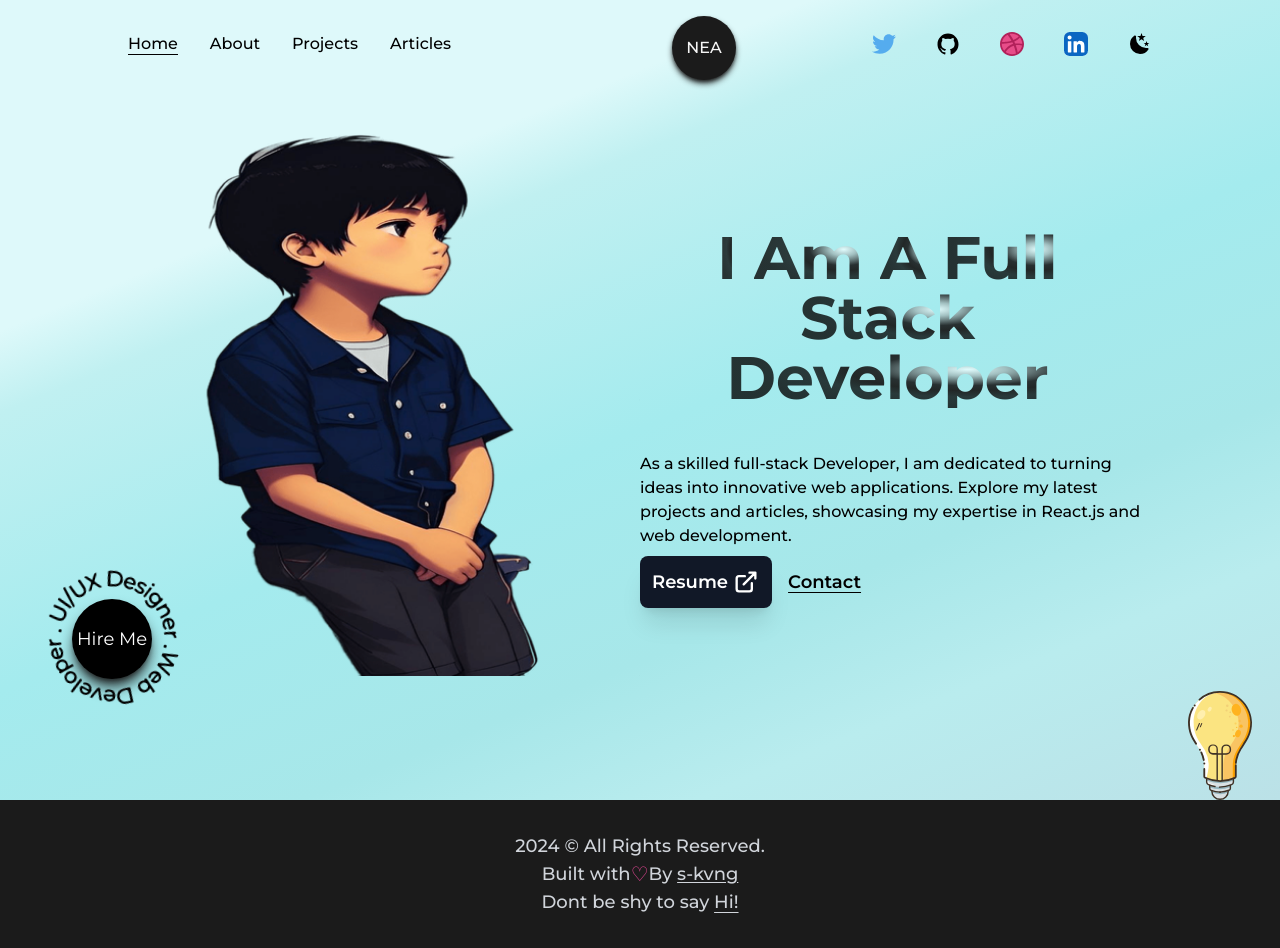
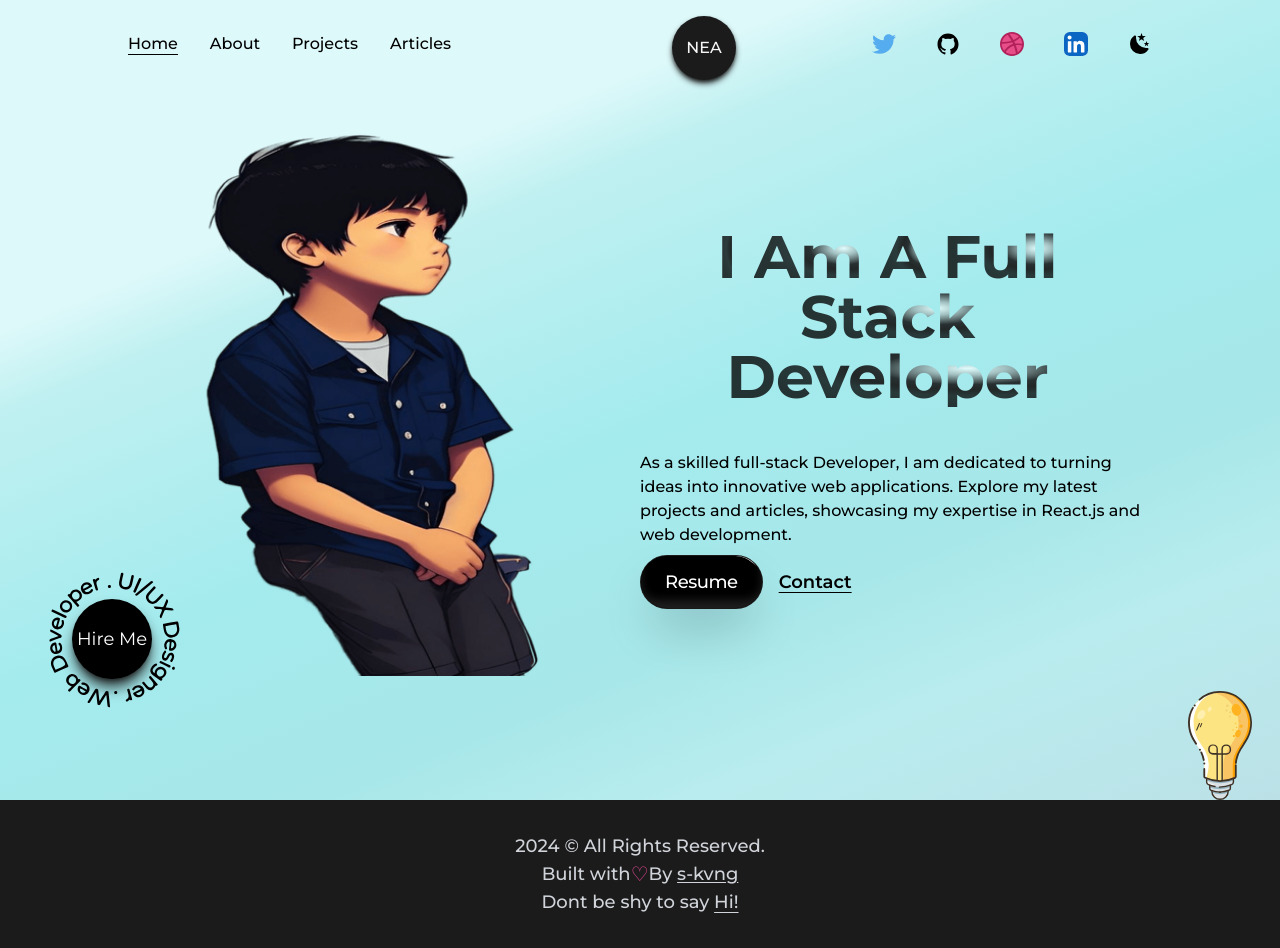
Before and after one commit to s-kvng/Nextjs-Developer-Porfolio, a Next.js app: page / in a window 1280 px wide. Built offline with nearby package versions, Linux system fonts and the light colour scheme.

Commit message:
ui: implement magic ui shimmer button

```diff
--- a/package.json
+++ b/package.json
@@ -12,21 +12,23 @@
     "@headlessui/react": "^1.7.15",
     "@react-three/drei": "^9.78.1",
     "@react-three/fiber": "^8.13.4",
+    "clsx": "^2.1.1",
     "eslint": "8.36.0",
     "eslint-config-next": "13.2.4",
-    "framer-motion": "^10.6.0",
+    "framer-motion": "^10.18.0",
     "maath": "^0.7.0",
     "next": "13.2.4",
     "react": "18.2.0",
     "react-dom": "18.2.0",
     "react-tilt": "^1.0.2",
     "react-vertical-timeline-component": "^3.6.0",
+    "tailwind-merge": "^2.5.2",
     "typed.js": "^2.0.16",
     "typewriter-effect": "^2.20.1"
   },
   "devDependencies": {
     "autoprefixer": "^10.4.14",
     "postcss": "^8.4.24",
-    "tailwindcss": "^3.3.2"
+    "tailwindcss": "^3.4.9"
   }
 }
--- /dev/null
+++ b/src/components/magic-ui/ShimmerButton.js
@@ -0,0 +1,83 @@
+import React, { CSSProperties } from "react";
+
+import { cn } from "@/lib/utils";
+
+const ShimmerButton = React.forwardRef(
+  (
+    {
+      shimmerColor = "#ffffff",
+      shimmerSize = "0.03em",
+      shimmerDuration = "2s",
+      borderRadius = "100px",
+      background = "rgba(0, 0, 0, 1)",
+      className,
+      children,
+      ...props
+    },
+    ref
+  ) => {
+    return (
+      <button
+        style={{
+          "--spread": "90deg",
+          "--shimmer-color": shimmerColor,
+          "--radius": borderRadius,
+          "--speed": shimmerDuration,
+          "--cut": shimmerSize,
+          "--bg": background,
+        }}
+        className={cn(
+          "group relative z-0 flex cursor-pointer items-center justify-center overflow-hidden whitespace-nowrap border border-white/10 px-6 py-3 text-white [background:var(--bg)] [border-radius:var(--radius)] dark:text-black",
+          "transform-gpu transition-transform duration-300 ease-in-out active:translate-y-[1px]",
+          className
+        )}
+        ref={ref}
+        {...props}
+      >
+        {/* spark container */}
+        <div
+          className={cn(
+            "-z-30 blur-[2px]",
+            "absolute inset-0 overflow-visible [container-type:size]"
+          )}
+        >
+          {/* spark */}
+          <div className="absolute inset-0 h-[100cqh] animate-slide [aspect-ratio:1] [border-radius:0] [mask:none]">
+            {/* spark before */}
+            <div className="animate-spin-around absolute inset-[-100%] w-auto rotate-0 [background:conic-gradient(from_calc(270deg-(var(--spread)*0.5)),transparent_0,var(--shimmer-color)_var(--spread),transparent_var(--spread))] [translate:0_0]" />
+          </div>
+        </div>
+        {children}
+
+        {/* Highlight */}
+        <div
+          className={cn(
+            "insert-0 absolute h-full w-full",
+
+            "rounded-2xl px-4 py-1.5 text-sm font-medium shadow-[inset_0_-8px_10px_#ffffff1f]",
+
+            // transition
+            "transform-gpu transition-all duration-300 ease-in-out",
+
+            // on hover
+            "group-hover:shadow-[inset_0_-6px_10px_#ffffff3f]",
+
+            // on click
+            "group-active:shadow-[inset_0_-10px_10px_#ffffff3f]"
+          )}
+        />
+
+        {/* backdrop */}
+        <div
+          className={cn(
+            "absolute -z-20 [background:var(--bg)] [border-radius:var(--radius)] [inset:var(--cut)]"
+          )}
+        />
+      </button>
+    );
+  }
+);
+
+ShimmerButton.displayName = "ShimmerButton";
+
+export default ShimmerButton;
--- /dev/null
+++ b/src/lib/utils.js
@@ -0,0 +1,7 @@
+// lib/utils.ts
+import clsx, { ClassValue } from "clsx";
+import { twMerge } from "tailwind-merge";
+
+export function cn(...inputs) {
+  return twMerge(clsx(inputs));
+}
--- a/src/pages/index.js
+++ b/src/pages/index.js
@@ -15,6 +15,7 @@
 import AnimatedText from "@/components/AnimatedText";
 import HireMe from "@/components/HireMe";
 import AnimatedLightbulb from "@/components/AnimatedLightbulb";
+import ShimmerButton from "@/components/magic-ui/ShimmerButton";
 
 const inter = Inter({ subsets: ["latin"] });
 
@@ -60,9 +61,13 @@
                   href="/Nathaniel-Adama.pdf"
                   target={"_blank"}
                   download={true}
-                  className=" bg-gray-900 text-white text-[14px] md:text-lg font-semibold p-2 md:p-3 rounded-lg shadow-xl hover:bg-gray-800 flex items-center "
+                  className="  "
                 >
-                  Resume <LinkArrow className=" w-4 md:w-7 h-4 ml-1" />
+                  <ShimmerButton className="shadow-2xl">
+                    <span className="whitespace-pre-wrap text-center text-sm font-medium leading-none tracking-tight text-white dark:from-white dark:to-slate-900/10 lg:text-lg">
+                      Resume
+                    </span>
+                  </ShimmerButton>
                 </Link>
                 <Link
                   href="mailto:nathanieladama8420@gmail.com"
--- a/tailwind.config.js
+++ b/tailwind.config.js
@@ -36,6 +36,31 @@
         circularDarkSm:
           "repeating-radial-gradient(rgba(255 ,255 ,255, 0.5) 2px, #1b1b1b 4px , #1b1b1b 50px);",
       },
+      animation: {
+        "spin-around": "spin-around calc(var(--speed) * 2) infinite linear",
+        slide: "slide var(--speed) ease-in-out infinite alternate",
+      },
+      keyframes: {
+        "spin-around": {
+          "0%": {
+            transform: "translateZ(0) rotate(0)",
+          },
+          "15%, 35%": {
+            transform: "translateZ(0) rotate(90deg)",
+          },
+          "65%, 85%": {
+            transform: "translateZ(0) rotate(270deg)",
+          },
+          "100%": {
+            transform: "translateZ(0) rotate(360deg)",
+          },
+        },
+        slide: {
+          to: {
+            transform: "translate(calc(100cqw - 100%), 0)",
+          },
+        },
+      },
     },
   },
   plugins: [],
```
Also changed, not shown: 1 other file (tests, documents, lock files or other folders).
